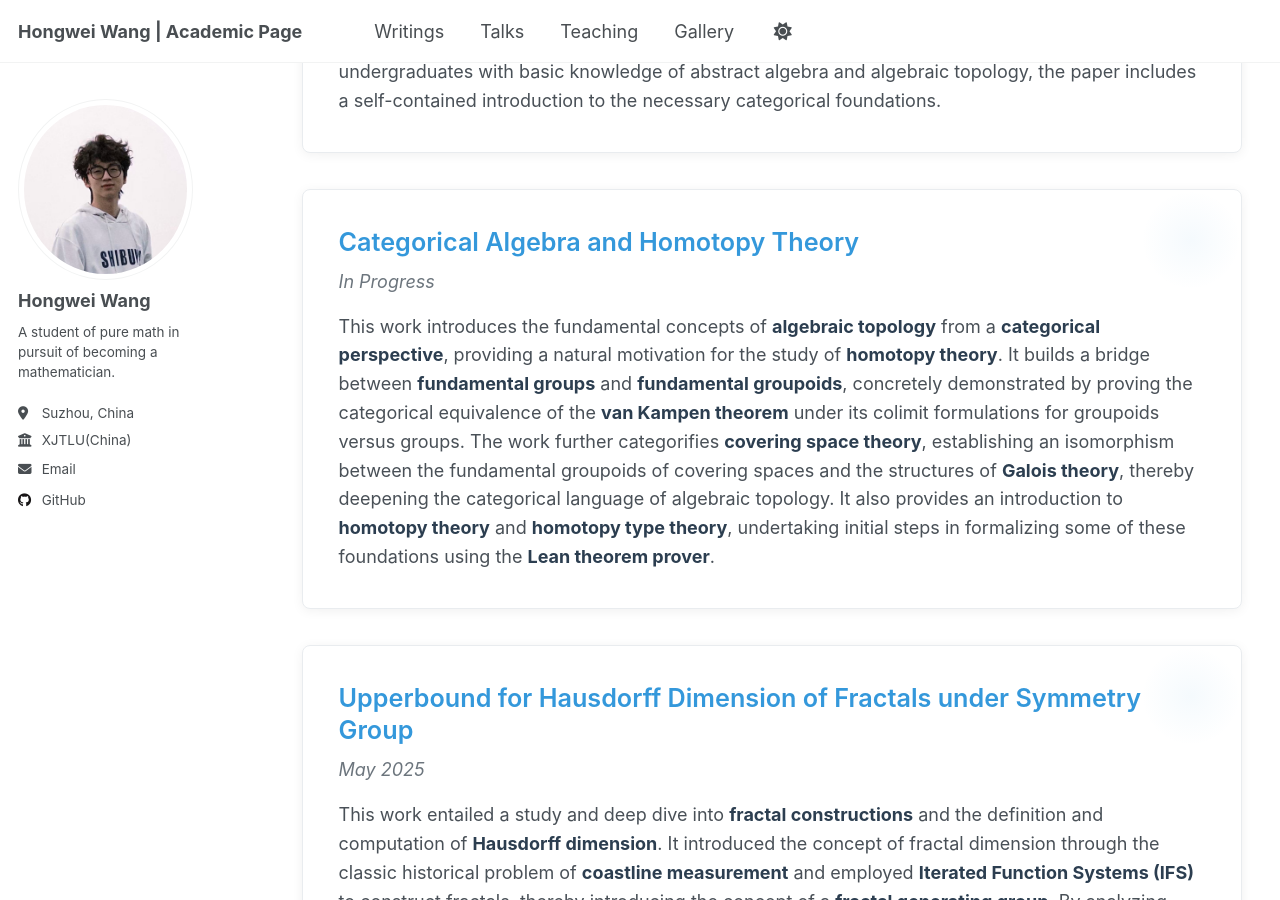
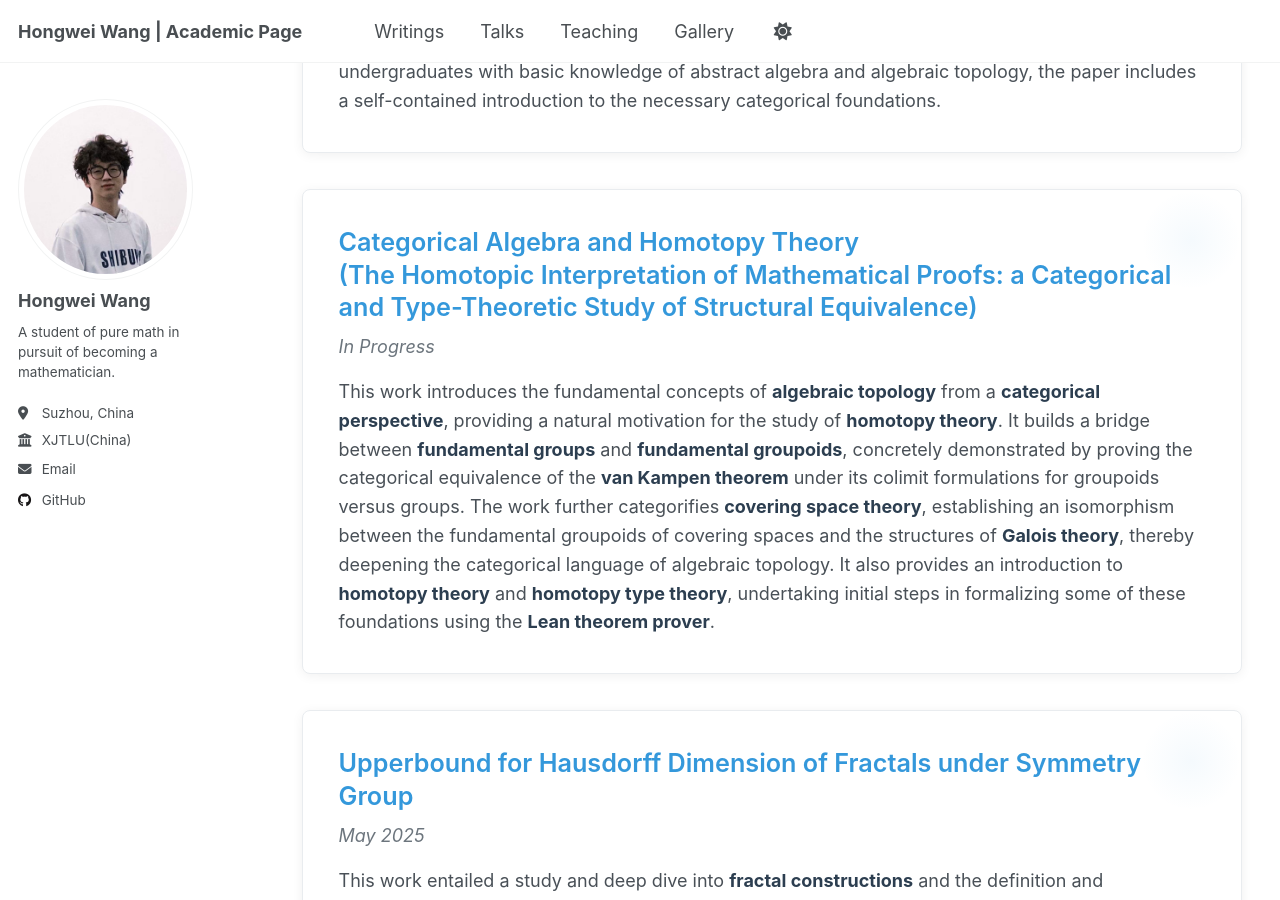
Before and after one commit to WangHongWei-AcademicPage/WangHongWei-AcademicPage.github.io, a Jekyll site: the page built from _pages/writings.html, in a window 1280 px wide and 900 px high, scrolled down 872 px. Built offline with Jekyll 4.4.1, drawn with Linux system fonts in a browser that asks for light colours; a script that is not in the unit is left out.

Commit message:
Modify writing entry for Categorical Algebra
Updated the link and title of the writing on Categorical Algebra.

```diff
--- a/_pages/writings.html
+++ b/_pages/writings.html
@@ -192,7 +192,7 @@ author_profile: true
 
   <div class="writing-card fade-in">
     <div class="writing-header">
-      <h3 class="writing-title"><a href="../assets/categorical_algebra_1118.pdf">Categorical Algebra and Homotopy Theory</a></h3>
+      <h3 class="writing-title"><a href="../assets/categorical_algebra_1208.pdf">Categorical Algebra and Homotopy Theory <br>(The Homotopic Interpretation of Mathematical Proofs: a Categorical and Type-Theoretic Study of Structural Equivalence)</a></h3>
       <div class="writing-meta">In Progress</div>
     </div>
     <p class="writing-description">This work introduces the fundamental concepts of <strong>algebraic topology</strong> from a <strong>categorical perspective</strong>, providing a natural motivation for the study of <strong>homotopy theory</strong>. It builds a bridge between <strong>fundamental groups</strong> and <strong>fundamental groupoids</strong>, concretely demonstrated by proving the categorical equivalence of the <strong>van Kampen theorem</strong> under its colimit formulations for groupoids versus groups. The work further categorifies <strong>covering space theory</strong>, establishing an isomorphism between the fundamental groupoids of covering spaces and the structures of <strong>Galois theory</strong>, thereby deepening the categorical language of algebraic topology. It also provides an introduction to <strong>homotopy theory</strong> and <strong>homotopy type theory</strong>, undertaking initial steps in formalizing some of these foundations using the <strong>Lean theorem prover</strong>.</p>
```
